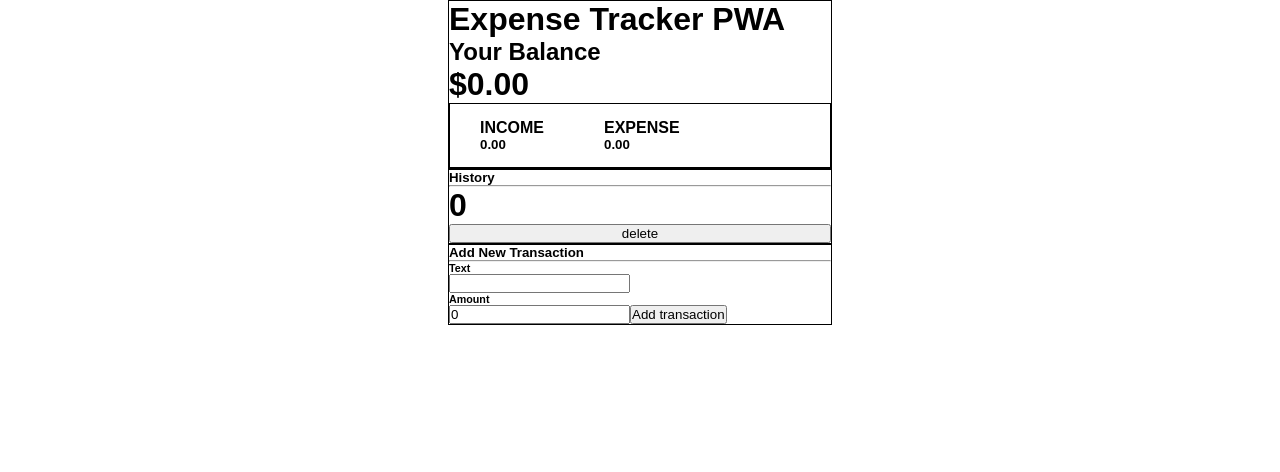
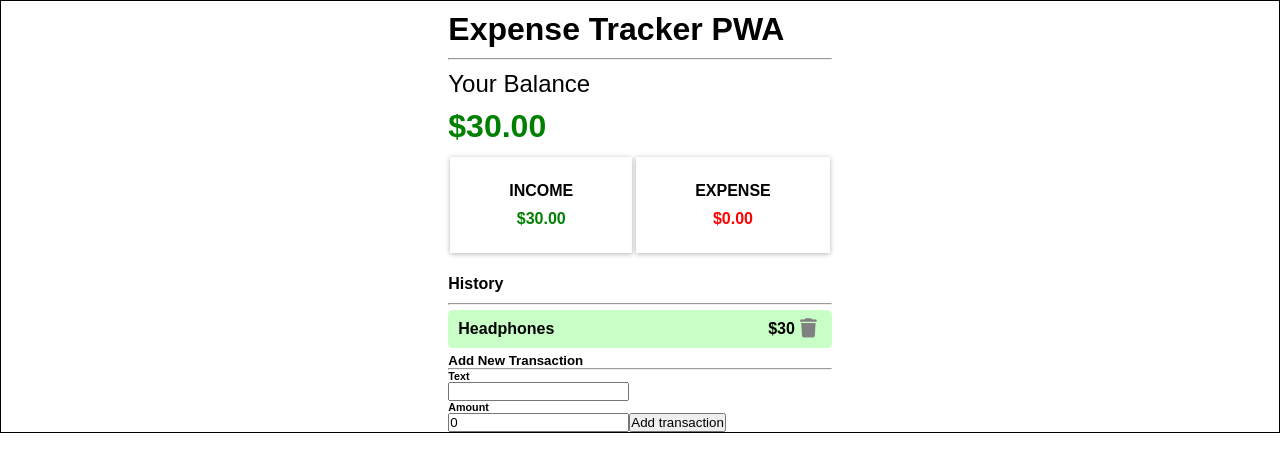
Before and after one commit to 7-baig/Bootcamp-Project-7A, a React (Create React App) app: page / in a window 1280 px wide. Both pictures are taken after a click on the button "Add transaction". Shown: the top 472 px of the page. Built offline with nearby package versions, Linux system fonts and the light colour scheme.

Commit message:
added styles

```diff
--- a/public/index.html
+++ b/public/index.html
@@ -11,6 +11,7 @@
     />
     <link rel="apple-touch-icon" href="%PUBLIC_URL%/logo192.png" />
     <link rel="manifest" href="%PUBLIC_URL%/manifest.json" />
+    <script src="https://kit.fontawesome.com/44207887b0.js" crossorigin="anonymous"></script>
     <title>Expense Tracker PWA</title>
   </head>
   <body>
--- a/src/App.module.css
+++ b/src/App.module.css
@@ -3,4 +3,5 @@
     flex-direction: column;
     align-items: center;
     justify-content: center;
+    border: 1px solid black;
 }
--- a/src/components/AddTransaction/AddTransaction.module.css
+++ b/src/components/AddTransaction/AddTransaction.module.css
@@ -1,5 +1,4 @@
 .container {
-    border: 1px solid black;
     display: flex;
     flex-direction: column;
     width: 30%;
--- a/src/components/AddTransaction/AddTransaction.tsx
+++ b/src/components/AddTransaction/AddTransaction.tsx
@@ -4,8 +4,8 @@ import styles from './AddTransaction.module.css'
 
 export const AddTransaction: React.FC = () => {
 
-    const [textValue, setTextValue] = useState<string>('')
-    const [amountValue, setAmountValue] = useState<number>(0)
+    const [textValue, setTextValue] = useState<string>('Headphones')
+    const [amountValue, setAmountValue] = useState<number>(30)
 
     const [value, setValue] = useContext<any>(Store)
 
@@ -16,6 +16,8 @@ export const AddTransaction: React.FC = () => {
             amount: amountValue,
         }
         setValue([...value, item])
+        setTextValue('')
+        setAmountValue(0)
     }
 
     return (
--- a/src/components/Header/Header.module.css
+++ b/src/components/Header/Header.module.css
@@ -1,11 +1,39 @@
 .container {
-    border: 1px solid black;
     width: 30%;
 }
 .cardsContainer {
-    border: 1px solid black;
     display: flex;
+    justify-content: center;
+}
+.title {
+    margin: 10px 0px;
+}
+.balance {
+    margin: 10px 0px;
+    font-weight: 200;
+}
+.totalAmount {
+    margin: 10px 0px;
+}
+.cardsContainer {
+    margin: 10px 0px;
 }
 .cardsContainer div {
-    padding: 15px 30px;
+    padding: 20px 40px;
+    margin: 2px;
+    display: flex;
+    flex-direction: column;
+    justify-content: center;
+    align-items: center;
+    flex-grow: 1;
+    box-shadow: 0px 1px 5px rgb(180, 180, 180);
 }
+.cardsContainer div h4 {
+    margin: 5px 0px;
+}
+.incomeCard h4:nth-child(2) {
+    color: green;
+}
+.expenseCard h4:nth-child(2) {
+    color: red;
+}
--- a/src/components/Header/Header.tsx
+++ b/src/components/Header/Header.tsx
@@ -6,34 +6,38 @@ export const Header: React.FC = () => {
 
     const [value, setValue] = useContext<any>(Store)
 
-    const amounts = value.map((item:any) => item.amount)
-    const total = amounts.reduce((acc:any, item:any) => (acc += item), 0).toFixed(2)
+    const amounts = value.map((item: any) => item.amount)
+    const total = amounts.reduce((acc: any, item: any) => (acc += item), 0).toFixed(2)
 
     // income
     const income = amounts
-    .filter((item:any) => item > 0)
-    .reduce((acc:any, item:any) => (acc += item), 0)
-    .toFixed(2);
+        .filter((item: any) => item > 0)
+        .reduce((acc: any, item: any) => (acc += item), 0)
+        .toFixed(2);
 
     // expense
     const expense = amounts
-    .filter((item:any) => item < 0)
-    .reduce((acc:any, item:any) => (acc += item), 0)
-    .toFixed(2);
+        .filter((item: any) => item < 0)
+        .reduce((acc: any, item: any) => (acc += item), 0)
+        .toFixed(2);
 
     return (
         <div className={styles.container}>
-            <h1>Expense Tracker PWA</h1>
-            <h2>Your Balance</h2>
-            <h1>${total}</h1>
+            <h1 className={styles.title}>Expense Tracker PWA</h1>
+            <hr />
+            <h2 className={styles.balance}>Your Balance</h2>
+            <h1
+                className={styles.totalAmount}
+                style={total < 0 ? { color: 'red' } : { color: 'green' }}
+            >${total}</h1>
             <div className={styles.cardsContainer}>
                 <div className={styles.incomeCard}>
                     <h4>INCOME</h4>
-                    <h5> {income} </h5>
+                    <h4>${income}</h4>
                 </div>
                 <div className={styles.expenseCard}>
                     <h4>EXPENSE</h4>
-                    <h5> {expense} </h5>
+                    <h4>${expense}</h4>
                 </div>
             </div>
         </div>
--- a/src/components/History/History.module.css
+++ b/src/components/History/History.module.css
@@ -1,6 +1,31 @@
 .container {
-    border: 1px solid black;
     display: flex;
     flex-direction: column;
     width: 30%;
 }
+.container h4 {
+    margin: 10px 0px;
+}
+.item {
+    margin: 5px 0px;
+    padding: 0px 10px;
+    border-radius: 5px;
+    display: flex;
+}
+.text {
+    flex-grow: 1;
+}
+.amount {
+    margin: 0px 5px;
+}
+.item button {
+    margin: 0px 5px;
+    border: none;
+    background: none;
+    outline: none;
+    cursor: pointer;
+}
+.item button i {
+    color: gray;
+    font-size: 1.2rem;
+}
--- a/src/components/History/History.tsx
+++ b/src/components/History/History.tsx
@@ -8,18 +8,25 @@ export const History: React.FC = () => {
 
     return (
         <div className={styles.container}>
-            <h5>History</h5>
+            <h4>History</h4>
             <hr />
             {
                 value.map((item:any) => (
-                    <>
-                    <h1>{item.text}</h1>
-                    <h1>{item.amount}</h1>
-                    <button onClick={() => setValue(value.filter((e:any) => e.id !== item.id))}>delete</button>
-                    </>
+                    <div
+                        key={item.id}
+                        className={styles.item}
+                        style={ item.amount < 0 ? { backgroundColor: 'rgb(255, 199, 199)' } : { backgroundColor: 'rgb(199, 255, 199)' } }
+                    >
+                        <h4 className={styles.text}>{item.text}</h4>
+                        <h4 className={styles.amount}>${item.amount}</h4>
+                        <button
+                            onClick={() => setValue(value.filter((e:any) => e.id !== item.id))}
+                        >
+                            <i className="fas fa-trash"></i>
+                        </button>
+                    </div>
                 ))
             }
         </div>
     )
-
 }
```
